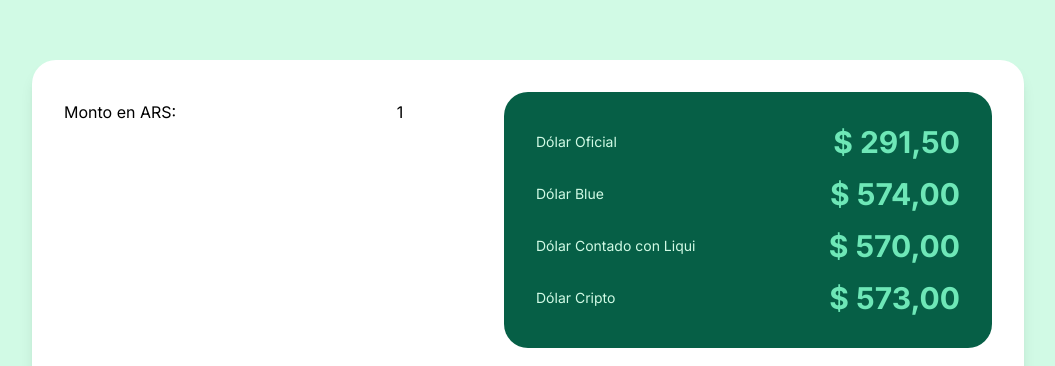
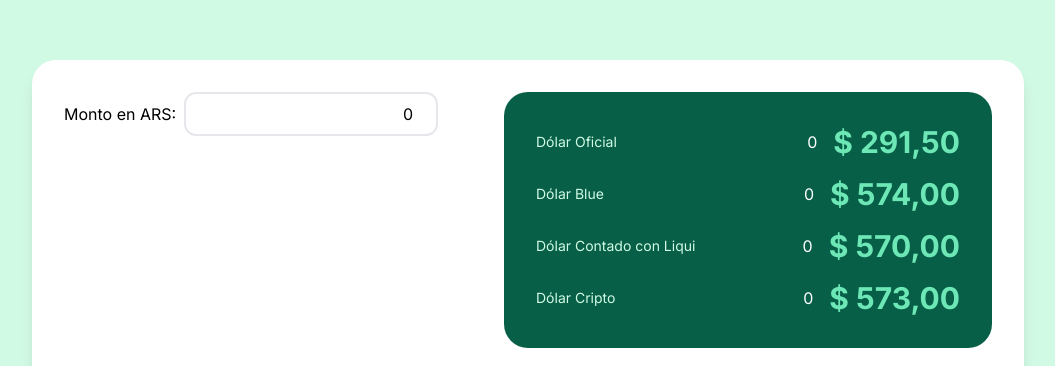
Before and after one commit to matedefalco/dollar-calculator, a Next.js app: page / in a window 1280 px wide. Shown: the part 148-514 px from the top of the page, without its empty margins (112-1167 px from the left). Built offline with nearby package versions, Linux system fonts and the light colour scheme.

Commit message:
Styles and calculations

```diff
--- a/src/app/components/Form.tsx
+++ b/src/app/components/Form.tsx
@@ -2,26 +2,23 @@
 
 import React from "react"
 
-interface FormProps {}
+interface FormProps {
+	value: number
+	onChange: (amount: number) => void
+}
 
-function Form({}: FormProps) {
+function Form({ value, onChange }: FormProps) {
 	const [amount, setAmount] = React.useState(1)
-
-	const handleInputChange = (event: React.ChangeEvent<HTMLInputElement>) => {
-		const inputValue = Number(event.target.value)
-
-		setAmount(inputValue)
-	}
 
 	return (
 		<form className="w-full">
 			<label>
 				Monto en ARS:
 				<input
-					className="p-2 text-right"
+					className="ml-2 p-2 text-right bg-white border-solid border-2 rounded-xl"
 					type="number"
-					value={amount}
-					onChange={handleInputChange}
+					value={value}
+					onChange={(e) => onChange(Number(e.target.value))}
 				/>
 			</label>
 		</form>
--- a/src/app/page.tsx
+++ b/src/app/page.tsx
@@ -1,4 +1,6 @@
-import React from "react"
+"use client"
+
+import React, { useState } from "react"
 import cotizaciones from "../cotizaciones.json"
 import Form from "./components/Form"
 
@@ -12,29 +14,50 @@ type Cotizacion = {
 const COTIZACIONES: Record<string, Cotizacion> = cotizaciones
 
 export default function Home() {
+	const [amount, setAmount] = useState(0)
+
 	return (
 		<div>
 			<main className="flex gap-4 h-full">
 				<section className="flex-1 text-black">
-					<Form />
+					<Form
+						value={amount}
+						onChange={(_amount: number) => setAmount(_amount)}
+					/>
 				</section>
 				<section className="bg-emerald-800 flex-1 rounded-3xl p-8 text-white overflow-y-auto">
 					<ul className="flex flex-col gap-4">
 						{Object.entries(COTIZACIONES).map(
-							([name, value]: [string, Cotizacion]) => (
+							([name, value]: [string, Cotizacion]) => {
+								const total = amount
+									? Number(amount / value.venta)
+									: value.venta
+
+								return (
 									<li
 										key={name}
 										className="flex items-center gap-4 justify-between"
 									>
 										<div className="text-sm text-emerald-100">{name}</div>
+										<div className="flex items-center gap-4">
+											{amount && (
+												<div className="text-emerald-500 text-xl font-bold">
+													{Number(total).toLocaleString("es-AR", {
+														style: "currency",
+														currency: "ARS",
+													})}
+												</div>
+											)}
 											<div className="text-emerald-300 text-3xl font-bold">
 												{Number(value.venta).toLocaleString("es-AR", {
 													style: "currency",
 													currency: "ARS",
 												})}
 											</div>
+										</div>
 									</li>
 								)
+							}
 						)}
 					</ul>
 				</section>
```
Lines whose indentation alone changed are shown as unchanged.
